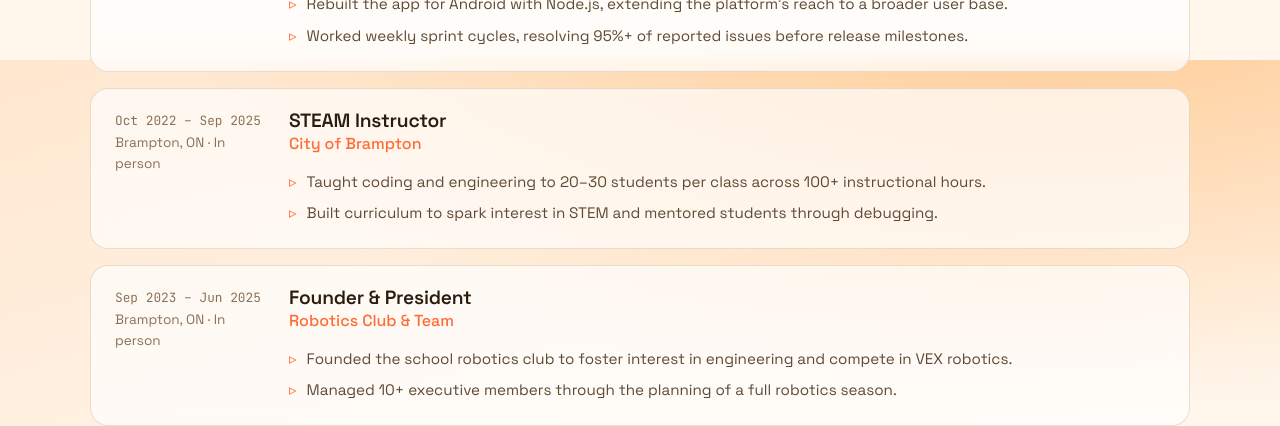
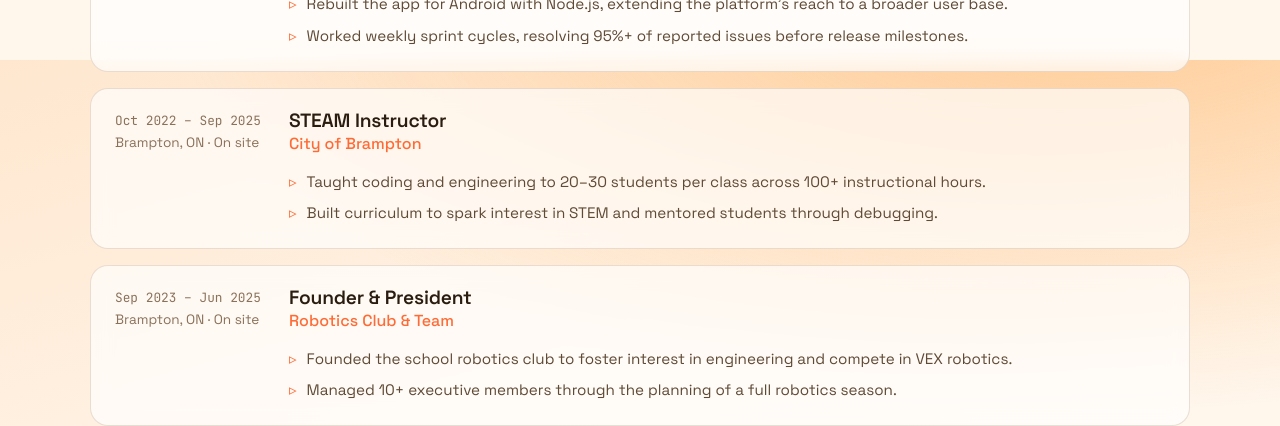
Before and after one commit to alexanderli07/website, a React (Vite) app: page / in a window 1280 px wide. Shown: the part 2340-2766 px from the top of the page. Built offline with nearby package versions, Linux system fonts and the light colour scheme.

Commit message:
in person -> on site

```diff
--- a/src/data/content.ts
+++ b/src/data/content.ts
@@ -40,7 +40,7 @@ export interface Job {
   org: string;
   location: string;
   /** Work arrangement — how the role was carried out, independent of company HQ. */
-  arrangement?: "In person" | "Hybrid" | "Remote";
+  arrangement?: "On site" | "Hybrid" | "Remote";
   period: string;
   current?: boolean;
   bullets: string[];
@@ -104,7 +104,7 @@ export const experience: Job[] = [
     role: "President / VP of Information Technology",
     org: "JA Company Program",
     location: "Brampton, ON",
-    arrangement: "In person",
+    arrangement: "On site",
     period: "Oct 2021 – Jun 2025",
     world: "night",
     bullets: [
@@ -144,7 +144,7 @@ export const experience: Job[] = [
     role: "STEAM Instructor",
     org: "City of Brampton",
     location: "Brampton, ON",
-    arrangement: "In person",
+    arrangement: "On site",
     period: "Oct 2022 – Sep 2025",
     world: "day",
     bullets: [
@@ -156,7 +156,7 @@ export const experience: Job[] = [
     role: "Founder & President",
     org: "Robotics Club & Team",
     location: "Brampton, ON",
-    arrangement: "In person",
+    arrangement: "On site",
     period: "Sep 2023 – Jun 2025",
     world: "day",
     bullets: [
```
